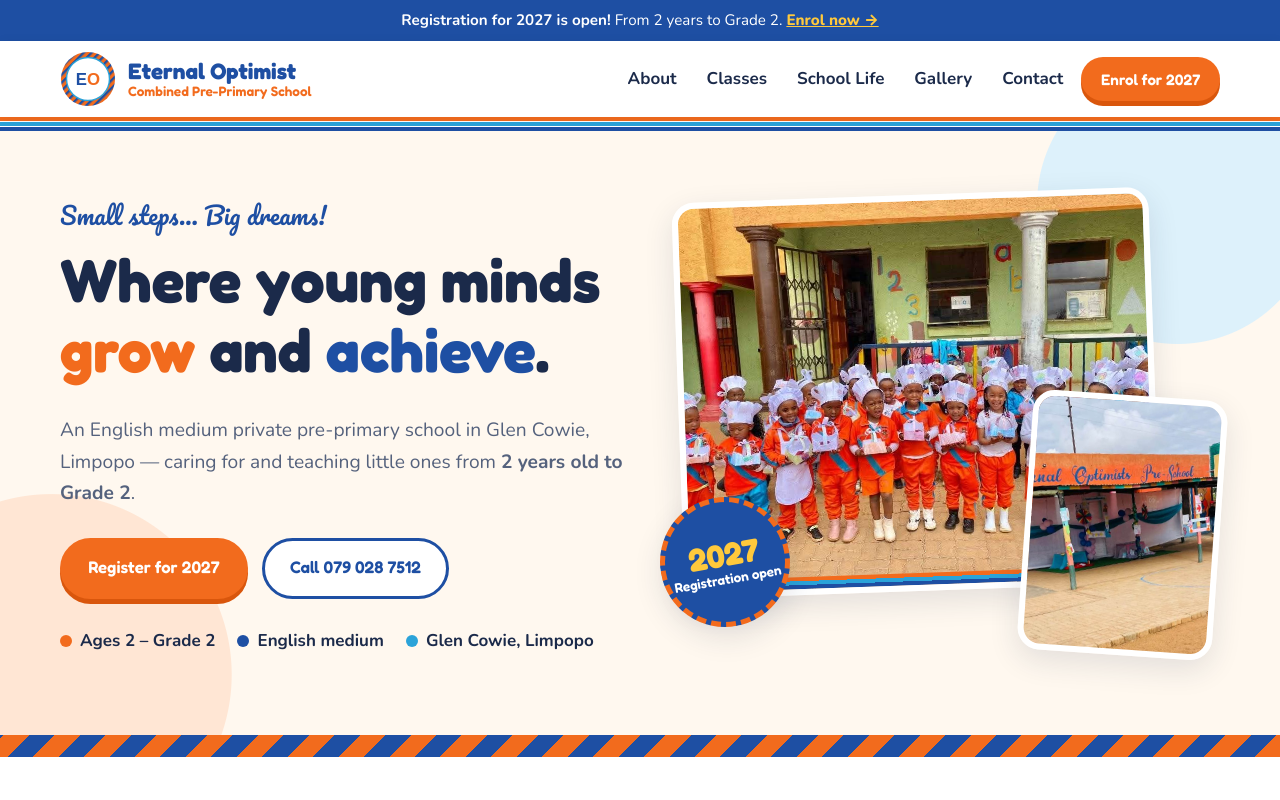
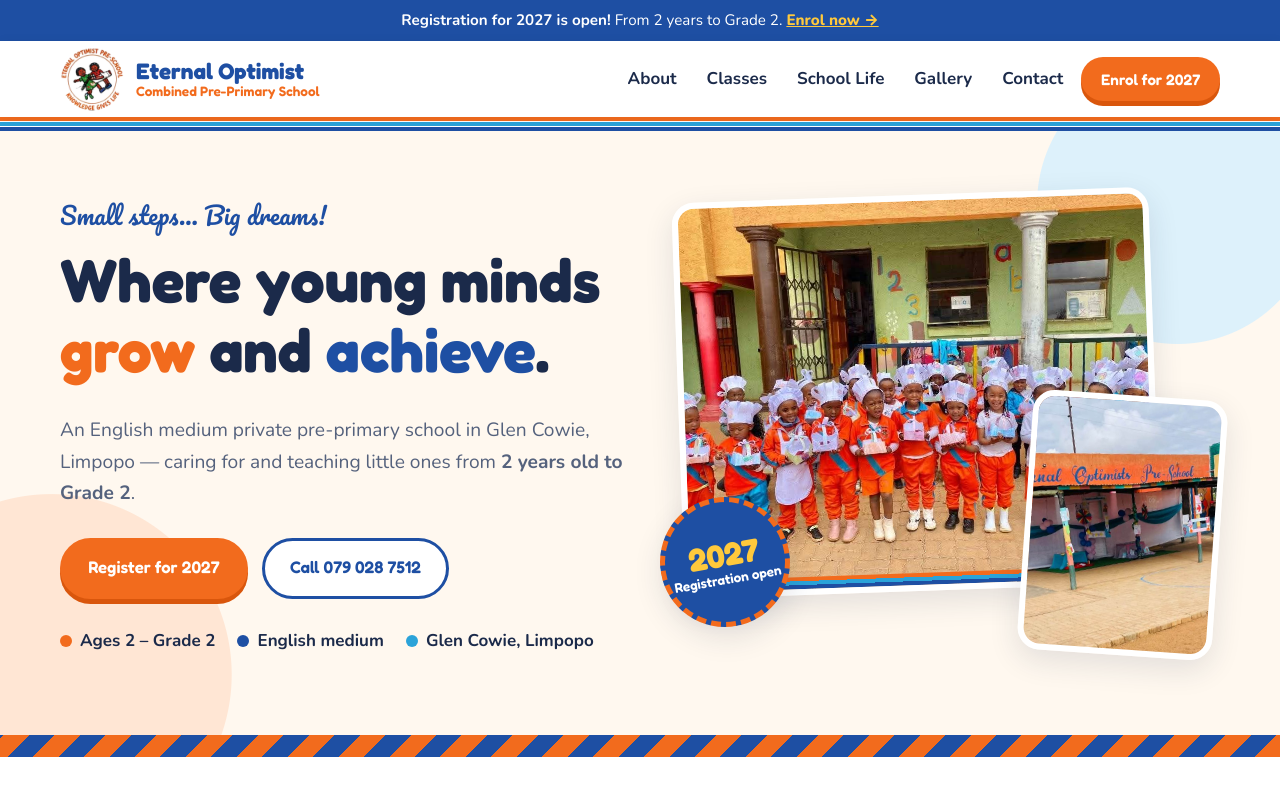
Before and after one commit to bluemondaystudios/eternal-optimists, a plain HTML site: page index.html in a window 1280 px wide. Shown: the top 800 px of the page. Drawn offline with nearby package versions, Linux system fonts and the light colour scheme.

Commit message:
Add official school logo cropped from registration poster
Replace placeholder emblem with circular logo cut-out; add favicon and
apple-touch icon.

Co-Authored-By: Claude Opus 5.5 <noreply@anthropic.com>
Claude-Session: https://claude.ai/code/session_01W7enFyGYQdJp5M8C8uFYas

```diff
--- a/assets/css/styles.css
+++ b/assets/css/styles.css
@@ -87,7 +87,7 @@ p { margin: 0 0 1em; }
 .site-header + .piping { position: sticky; top: 76px; z-index: 49; }
 .header-inner { display: flex; align-items: center; justify-content: space-between; min-height: 76px; gap: 16px; }
 .brand { display: flex; align-items: center; gap: 12px; text-decoration: none; }
-.brand-logo { width: 56px; height: 56px; object-fit: contain; flex-shrink: 0; }
+.brand-logo { width: 64px; height: 64px; object-fit: contain; flex-shrink: 0; }
 .brand-text { display: flex; flex-direction: column; line-height: 1.1; }
 .brand-name { font-family: var(--font-head); font-weight: 700; font-size: 1.4rem; color: var(--blue); }
 .brand-sub { font-family: var(--font-head); font-weight: 600; font-size: .85rem; color: var(--orange); }
@@ -275,7 +275,7 @@ p.eyebrow.center { display: table; margin-inline: auto; }
 .site-footer { background: var(--ink); color: #C9D2E6; padding: 40px 0; }
 .footer-inner { display: grid; grid-template-columns: 1fr auto; gap: 14px 30px; align-items: center; }
 .footer-brand { display: flex; align-items: center; gap: 14px; }
-.footer-brand img { background: #fff; border-radius: 50%; }
+.footer-brand img { border-radius: 50%; }
 .footer-name { font-family: var(--font-head); font-weight: 600; color: #fff; margin: 0; }
 .footer-social { margin: 0; }
 .footer-social a { color: var(--yellow); font-weight: 700; }
--- a/index.html
+++ b/index.html
@@ -11,8 +11,10 @@
   <meta property="og:title" content="Eternal Optimist Combined Pre-Primary School">
   <meta property="og:description" content="Registration for 2027 is open — from 2 years to Grade 2. Glen Cowie, Limpopo.">
   <meta property="og:image" content="assets/img/photos/baking-day-chef-hats.jpg">
+  <meta property="og:logo" content="assets/img/logo.png">
 
-  <link rel="icon" href="assets/img/logo-placeholder.svg" type="image/svg+xml">
+  <link rel="icon" href="assets/img/favicon.png" type="image/png">
+  <link rel="apple-touch-icon" href="assets/img/apple-touch-icon.png">
   <link rel="preconnect" href="https://fonts.googleapis.com">
   <link rel="preconnect" href="https://fonts.gstatic.com" crossorigin>
   <link href="https://fonts.googleapis.com/css2?family=Fredoka:wght@500;600;700&family=Nunito:wght@400;600;700;800&family=Pacifico&display=swap" rel="stylesheet">
@@ -42,8 +44,7 @@
   <header class="site-header" id="top">
     <div class="container header-inner">
       <a class="brand" href="#top" aria-label="Eternal Optimist Combined Pre-Primary School — home">
-        <!-- LOGO: replace src with assets/img/logo.png once the official logo is received -->
-        <img class="brand-logo" src="assets/img/logo-placeholder.svg" alt="" width="56" height="56">
+        <img class="brand-logo" src="assets/img/logo-sm.png" alt="Eternal Optimist Pre-School logo" width="64" height="64">
         <span class="brand-text">
           <span class="brand-name">Eternal Optimist</span>
           <span class="brand-sub">Combined Pre-Primary School</span>
@@ -330,7 +331,7 @@
   <footer class="site-footer">
     <div class="container footer-inner">
       <div class="footer-brand">
-        <img src="assets/img/logo-placeholder.svg" alt="" width="48" height="48">
+        <img src="assets/img/logo-sm.png" alt="" width="48" height="48">
         <div>
           <p class="footer-name">Eternal Optimist Combined Pre-Primary School</p>
           <p class="script small">Knowledge gives life</p>
```
Also changed, not shown: assets/img/apple-touch-icon.png (added), assets/img/favicon.png (added), assets/img/logo-placeholder.svg (deleted), assets/img/logo-sm.png (added), assets/img/logo.png (added), 1 other file.
